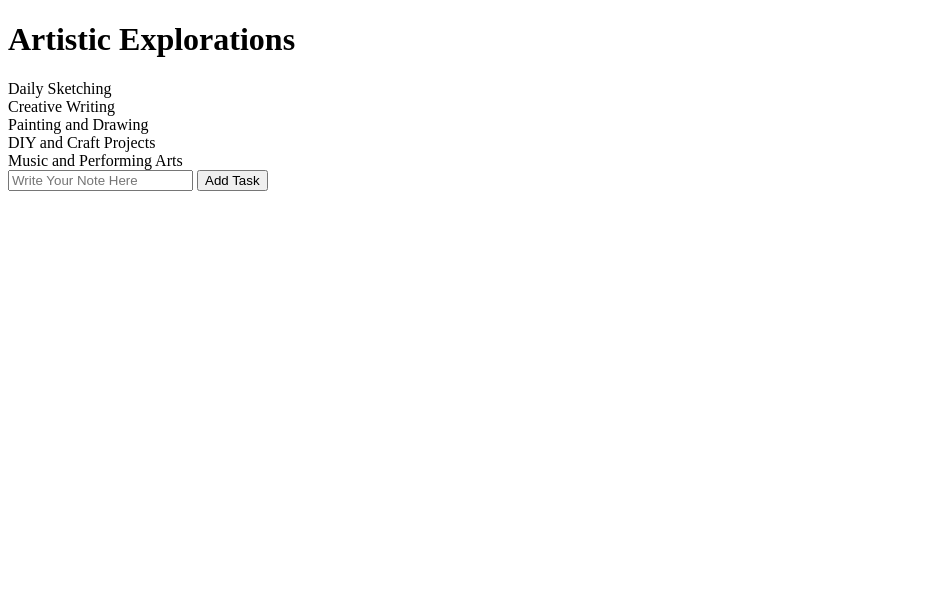
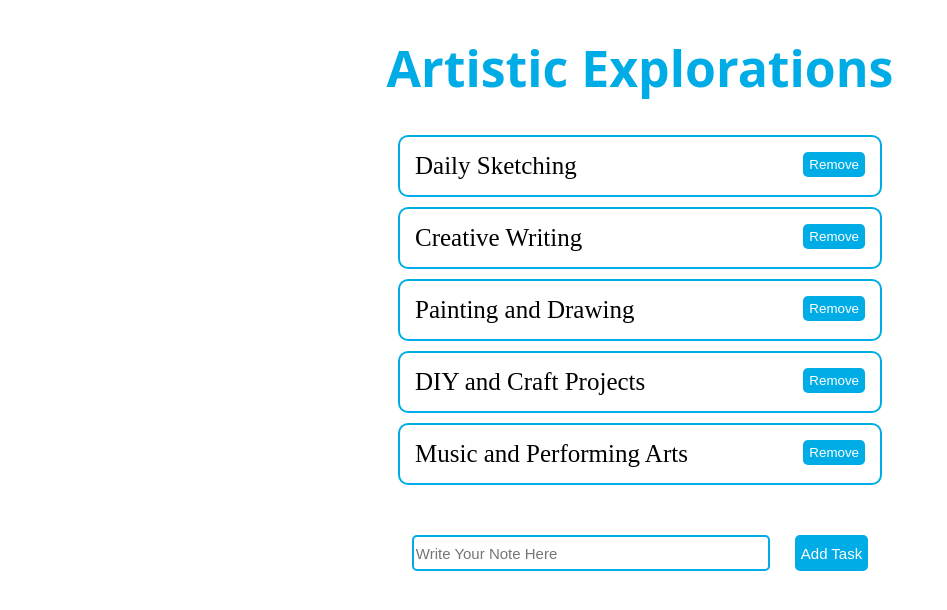
Before and after one commit to Sejall-pawar/Notes-Application, a plain HTML site: page index.html in a window 1280 px wide. Shown: the whole page, without its empty margins (0-947 px from the left). Drawn offline with Linux system fonts and the light colour scheme; a web font is replaced by a local one.

Commit message:
added some styling to the page

```diff
--- a/index.html
+++ b/index.html
@@ -5,6 +5,7 @@
     <meta charset="UTF-8">
     <meta name="viewport" content="width=device-width, initial-scale=1.0">
     <title>Artistic Explorations</title>
+    <link rel="stylesheet" href="style.css">
 </head>
 
 <body>
@@ -25,7 +26,7 @@
             "Creative Writing",
             "Painting and Drawing",
             "DIY and Craft Projects",
-            "Music and Performing Arts"
+            "Music and Performing Arts",
         ];
 
         function showTasks() {
@@ -34,8 +35,10 @@
 
             for (const task of tasks) {
                 artTasks.innerHTML += `
-            <div>
+            <div class="art-task">
                 ${task}
+
+                <button type="button" class="btn-remove">Remove</button>
             </div>
             `
             }
--- /dev/null
+++ b/style.css
@@ -0,0 +1,59 @@
+@import url('https://fonts.googleapis.com/css2?family=Playwrite+ES+Deco:wght@100..400&family=Rubik+Bubbles&display=swap');
+
+h1{
+    text-align: center;
+    font-family: "Rubik Bubbles", system-ui;
+    font-size: 50px;
+    color: #00ace6;
+}
+
+.art-tasks-container{
+    display: flex;
+    justify-content: space-evenly;
+    overflow-y: scroll;
+}
+
+.art-task{
+    display: block;
+    border: 2px solid #00ace6;
+    border-radius: 10px;
+    padding: 15px;
+    margin: 10px auto;
+    width: 450px;
+    font-size: 25px;
+    display: flex;
+    justify-content: space-between;
+    font: bold;
+}
+
+.btn-remove{
+    cursor: pointer;
+    height: 25px;
+    border-radius: 5px;
+    border: none;
+    background-color: #00ace6;
+    color: white;
+}
+
+.art-input-container{
+    display: flex;
+    justify-content: center;
+    margin: 50px auto;
+    gap: 25px;
+}
+
+.art-input{
+    width: 350px;
+    height: 30px;
+    border-radius: 5px;
+    font-size: 15px;
+    border: 2px solid #00ace6;
+}
+
+.btn-add{
+    border-radius: 5px;
+    font-size: 15px;
+    border: none;
+    background-color: #00ace6;
+    color: white;
+}
```
